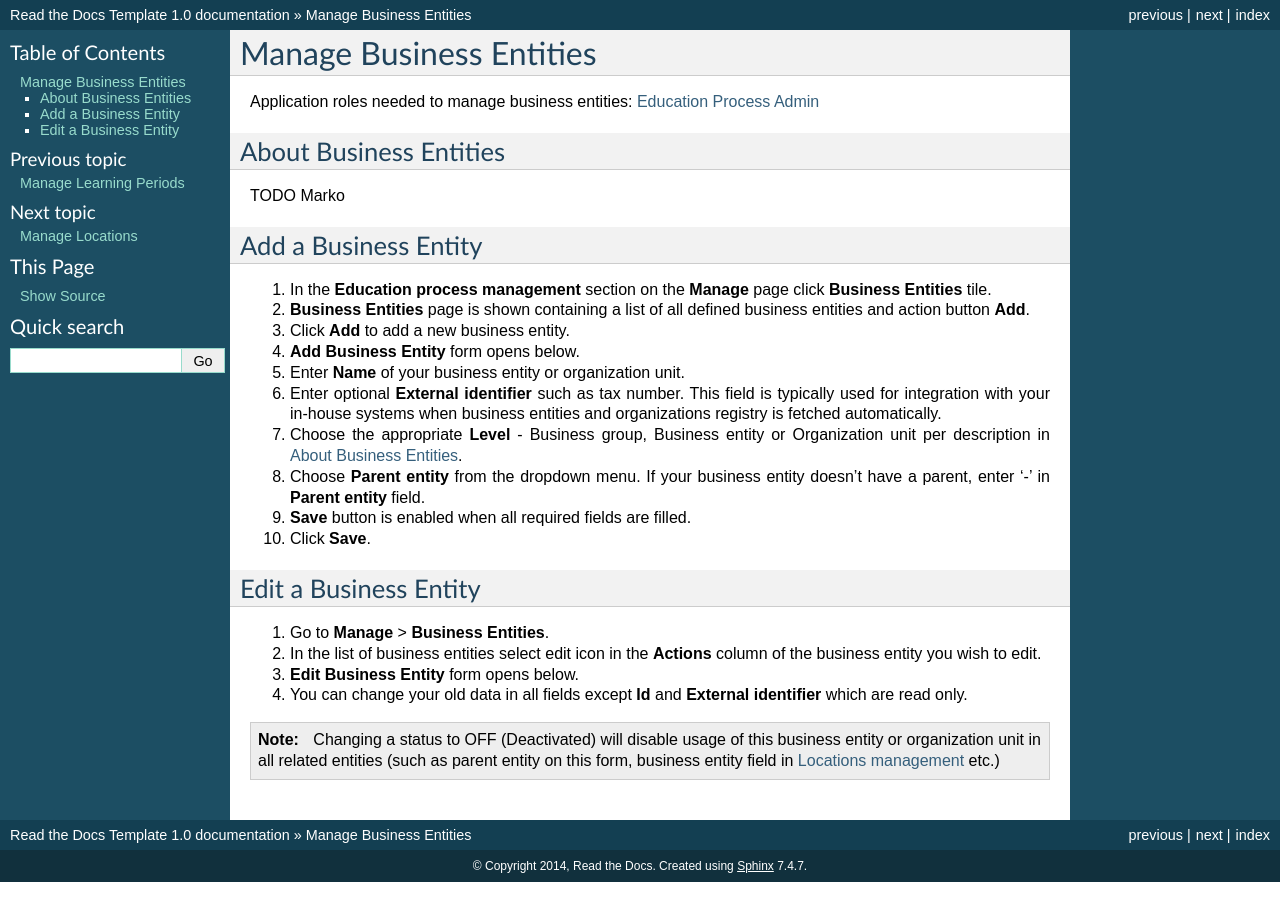
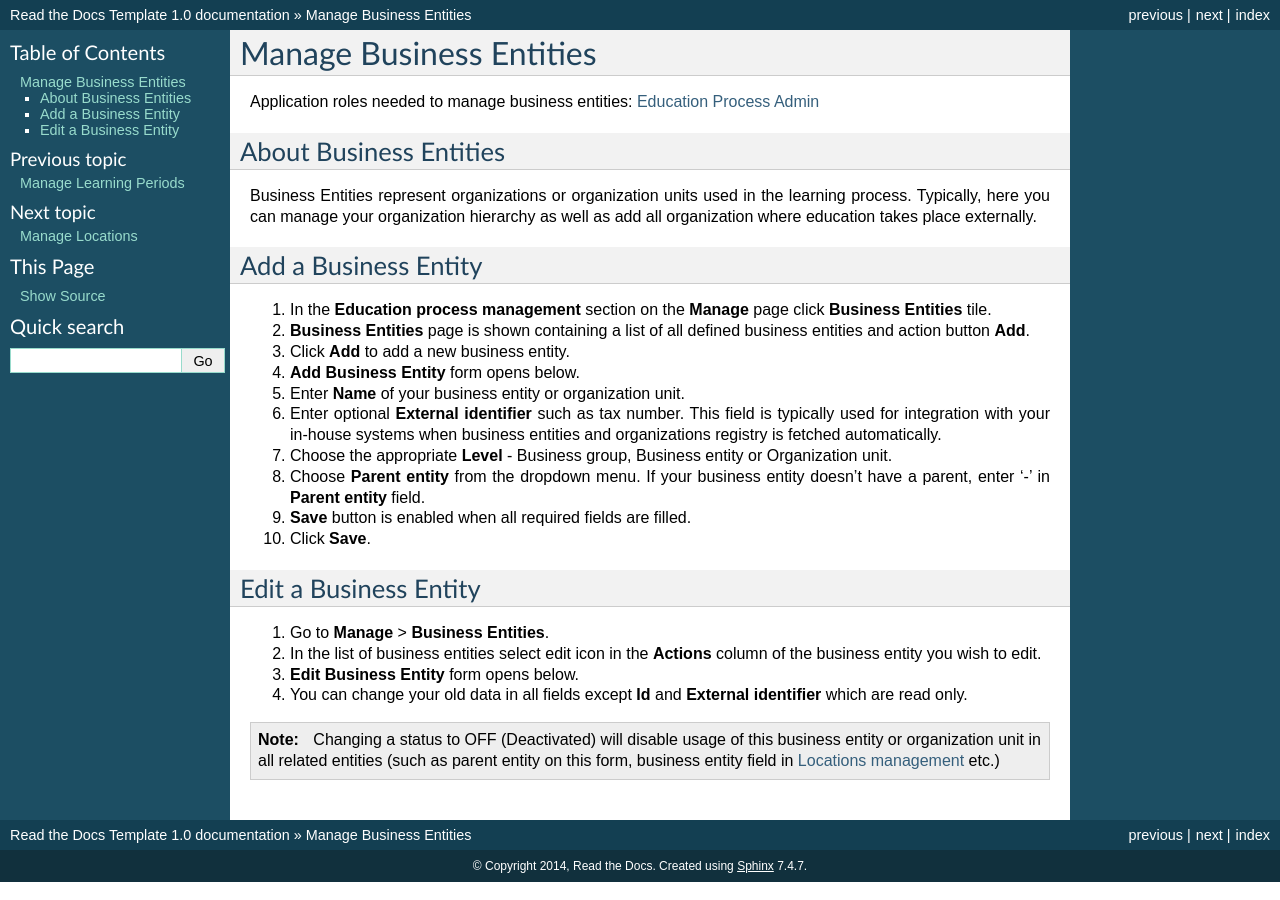
Before and after one commit to pslisko/performa365docs, a Sphinx documentation site: the page built from docs/howto/manage_business_entities.rst, in a window 1280 px wide. Built offline with Sphinx 7.4.7, drawn with Linux system fonts in a browser that asks for light colours; pages that are not in the unit, such as notebooks, are missing from menus.

Commit message:
Update manage_business_entities.rst

```diff
--- a/docs/howto/manage_business_entities.rst
+++ b/docs/howto/manage_business_entities.rst
@@ -10,8 +10,7 @@ Application roles needed to manage business entities: :ref:`Education Process Ad
 About Business Entities
 ^^^^^^^^^^^^^^^^^^^^^^^^^^^
 
-TODO Marko
-
+Business Entities represent organizations or organization units used in the learning process. Typically, here you can manage your organization hierarchy as well as add all organization where education takes place externally.
 
 Add a Business Entity
 ^^^^^^^^^^^^^^^^^^^^^^^^^^^
@@ -21,7 +20,7 @@ Add a Business Entity
 #. **Add Business Entity** form opens below.
 #. Enter **Name** of your business entity or organization unit.
 #. Enter optional **External identifier** such as tax number. This field is typically used for integration with your in-house systems when business entities and organizations registry is fetched automatically.
-#. Choose the appropriate **Level** - Business group, Business entity or Organization unit per description in :ref:`About Business Entities <about_business_entities>`.
+#. Choose the appropriate **Level** - Business group, Business entity or Organization unit.
 #. Choose **Parent entity** from the dropdown menu. If your business entity doesn't have a parent, enter '-' in **Parent entity** field.
 #. **Save** button is enabled when all required fields are filled.
 #. Click **Save**.
```
